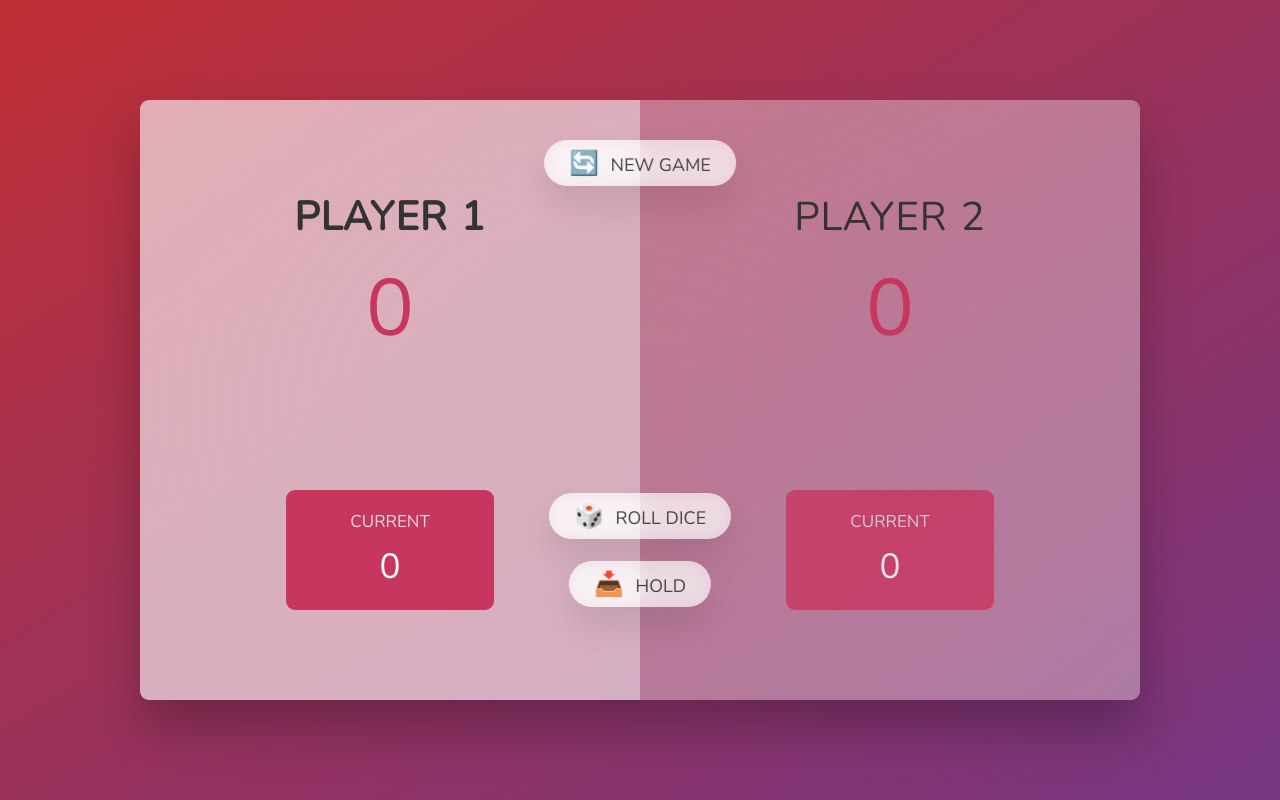
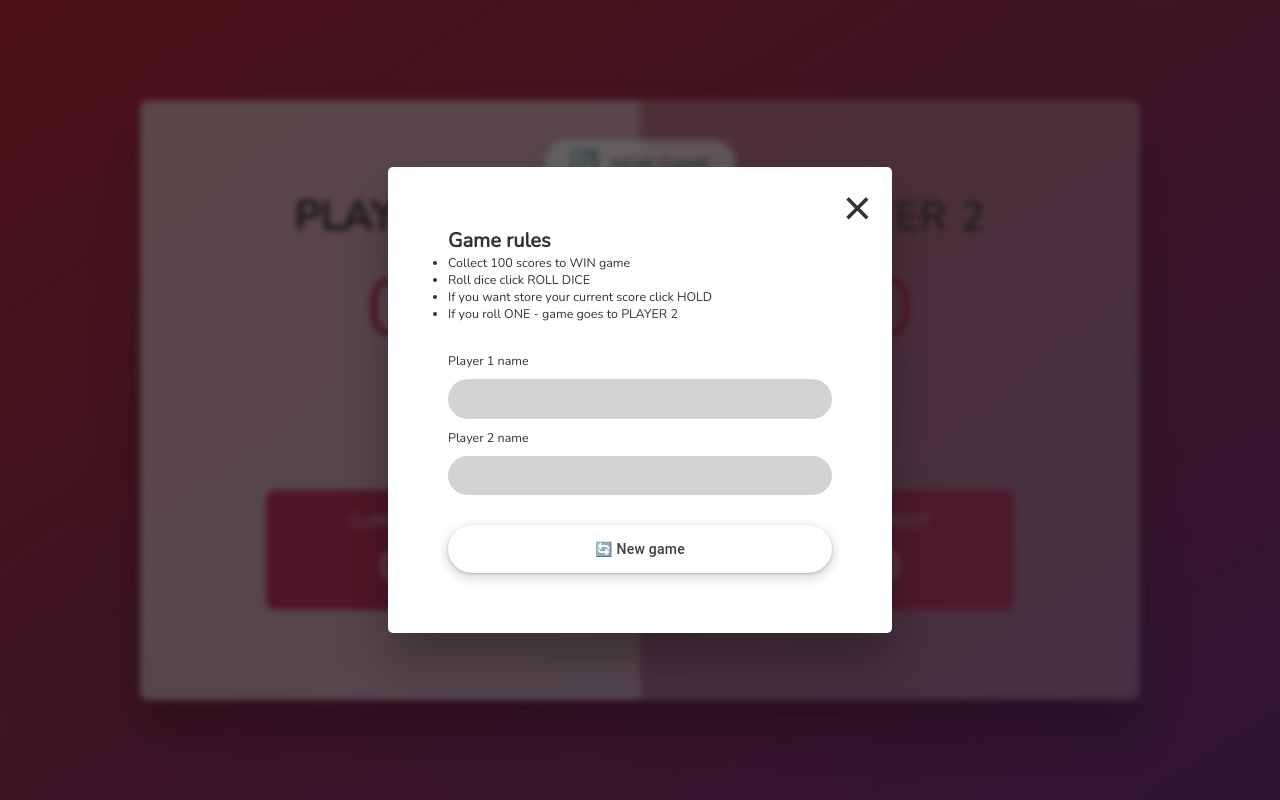
Before and after one commit to MantasGarlauskas/pig-game, a plain HTML site: page index.html in a window 1280 px wide. Drawn offline with nearby package versions, Linux system fonts and the light colour scheme.

Commit message:
players registration modal

```diff
--- a/index.html
+++ b/index.html
@@ -33,6 +33,26 @@
         <button class="btn btn--roll">🎲 Roll dice</button>
         <button class="btn btn--hold">📥 Hold</button>
     </main>
+    <div class="modal hidden">
+        <button class="close-modal">&times;</button>
+        <h1>Game rules</h1>
+        <p>
+            <ul>
+                <li>Collect 100 scores to WIN game</li>
+                <li>Roll dice click ROLL DICE</li>
+                <li>If you want store your current score click HOLD</li>
+                <li>If you roll ONE - game goes to PLAYER 2</li>
+
+            </ul>
+        </p>
+        <div class="error"></div>
+        <label for="player-1-name">Player 1 name</label>
+        <input type="text" id="player-1-name" required>
+        <label for="player-2-name">Player 2 name</label>
+        <input type="text" id="player-2-name" required>
+        <button type="submit" class="btn--start">🔄 New game</button>
+    </div>
+    <div class="overlay hidden"></div>
     <script src="script.js"></script>
 </body>
 
--- a/script.js
+++ b/script.js
@@ -11,7 +11,16 @@ const diceDOM = document.querySelector('.dice');
 const btnNewDOM = document.querySelector('.btn--new');
 const btnRollDOM = document.querySelector('.btn--roll');
 const btnHoldDOM = document.querySelector('.btn--hold');
-let scores, currentScore, activePlayer, playing;
+const modalDOM = document.querySelector('.modal');
+const closeModalDOM = document.querySelector('.close-modal');
+const overlayDOM = document.querySelector('.overlay');
+const startGameDOM = document.querySelector('.btn--start');
+const player1InputDOM = document.getElementById('player-1-name');
+const player2InputDOM = document.getElementById('player-2-name');
+const player1NameDOM = document.getElementById('name--0');
+const player2NameDOM = document.getElementById('name--1');
+const errorMsgDOM = document.querySelector('.error');
+let scores, currentScore, activePlayer, playing, winner;
 
 // Starting conditions
 const init = function() {
@@ -29,7 +38,6 @@ const init = function() {
     player0DOM.classList.add('player--active');
     player1DOM.classList.remove('player--active');
 };
-
 init();
 
 const switchPlayer = function() {
@@ -44,7 +52,6 @@ const switchPlayer = function() {
 btnRollDOM.addEventListener('click', () => {
     if (playing) {
         const dice = Math.trunc(Math.random() * 6) + 1;
-        console.log(dice);
         diceDOM.classList.remove('hidden');
         diceDOM.src = `./img/dice-${dice}.png`;
         if (dice !== 1) {
@@ -61,17 +68,49 @@ btnHoldDOM.addEventListener('click', () => {
     if (playing) {
         scores[activePlayer] += currentScore;
         document.getElementById(`score--${activePlayer}`).textContent = scores[activePlayer];
-        if (scores[activePlayer] >= 50) {
+        if (scores[activePlayer] >= 10) {
             playing = false;
             document.querySelector(`.player--${activePlayer}`).classList.add('player--winner');
             document.querySelector(`.player--${activePlayer}`).classList.remove('player--active');
             diceDOM.classList.add('hidden');
+            winner += document.getElementById(`name--${activePlayer}`).textContent;
         } else {
             switchPlayer();
         }
     }
 
 });
+console.log(winner);
 
 //Reseting game functionality
-btnNewDOM.addEventListener('click', init);
+btnNewDOM.addEventListener('click', openModal);
+
+//open-close modal & start game button
+function openModal() {
+    modalDOM.classList.remove('hidden');
+    overlayDOM.classList.remove('hidden');
+}
+
+function closeModal() {
+    modalDOM.classList.add('hidden');
+    overlayDOM.classList.add('hidden');
+    errorMsgDOM.textContent = ''
+};
+
+function startGameModal() {
+    if (player1InputDOM.value && player2InputDOM.value) {
+        player1NameDOM.textContent = player1InputDOM.value;
+        player2NameDOM.textContent = player2InputDOM.value;
+        closeModal();
+        player1InputDOM.value = '';
+        player2InputDOM.value = '';
+    } else {
+        errorMsgDOM.textContent = `Please enter player names`;
+    }
+    init();
+};
+
+closeModalDOM.addEventListener('click', closeModal);
+startGameDOM.addEventListener('click', startGameModal);
+
+openModal();
--- a/style.css
+++ b/style.css
@@ -1,8 +1,8 @@
 @import url('https://fonts.googleapis.com/css2?family=Nunito&display=swap');
+@import url('./style/button.css');
 * {
     margin: 0;
     padding: 0;
-    box-sizing: border-box;
 }
 
 html {
@@ -104,56 +104,19 @@ main {
     font-size: 3.5rem;
 }
 
+.close-modal {
+    position: absolute;
+    top: 1.2rem;
+    right: 2rem;
+    font-size: 5rem;
+    color: #333;
+    cursor: pointer;
+    border: none;
+    background: none;
+}
+
 
 /* ABSOLUTE POSITIONED ELEMENTS */
-
-.btn {
-    position: absolute;
-    left: 50%;
-    transform: translateX(-50%);
-    color: #444;
-    background: none;
-    border: none;
-    font-family: inherit;
-    font-size: 1.8rem;
-    text-transform: uppercase;
-    cursor: pointer;
-    font-weight: 400;
-    transition: all 0.2s;
-    background-color: white;
-    background-color: rgba(255, 255, 255, 0.6);
-    backdrop-filter: blur(10px);
-    padding: 0.7rem 2.5rem;
-    border-radius: 50rem;
-    box-shadow: 0 1.75rem 3.5rem rgba(0, 0, 0, 0.1);
-}
-
-.btn::first-letter {
-    font-size: 2.4rem;
-    display: inline-block;
-    margin-right: 0.7rem;
-}
-
-.btn--new {
-    top: 4rem;
-}
-
-.btn--roll {
-    top: 39.3rem;
-}
-
-.btn--hold {
-    top: 46.1rem;
-}
-
-.btn:active {
-    transform: translate(-50%, 3px);
-    box-shadow: 0 1rem 2rem rgba(0, 0, 0, 0.15);
-}
-
-.btn:focus {
-    outline: none;
-}
 
 .dice {
     position: absolute;
@@ -173,6 +136,60 @@ main {
     color: #c7365f;
 }
 
+.modal {
+    position: absolute;
+    top: 50%;
+    left: 50%;
+    transform: translate(-50%, -50%);
+    width: 30%;
+    background-color: white;
+    padding: 6rem;
+    border-radius: 5px;
+    box-shadow: 0 3rem 5rem rgba(0, 0, 0, 0.3);
+    z-index: 10;
+    display: flex;
+    flex-direction: column;
+}
+
+.modal label {
+    margin: 1rem 0;
+}
+
+.modal ul {
+    font-size: 1.25rem;
+}
+
+.modal input {
+    border: none;
+    background-color: lightgray;
+    padding: 0.75em;
+    font-size: 1.5rem;
+    border-radius: 3rem;
+    color: white;
+}
+
+.modal label {
+    font-size: 1.25rem;
+}
+
+.modal .error {
+    color: red;
+    font-size: 1.5rem;
+    margin: 1rem 0;
+    ;
+}
+
+.overlay {
+    position: absolute;
+    top: 0;
+    left: 0;
+    width: 100%;
+    height: 100%;
+    background-color: rgba(0, 0, 0, 0.6);
+    backdrop-filter: blur(3px);
+    z-index: 5;
+}
+
 .hidden {
     display: none;
 }
--- /dev/null
+++ b/style/button.css
@@ -0,0 +1,117 @@
+.btn {
+    position: absolute;
+    left: 50%;
+    transform: translateX(-50%);
+    color: #444;
+    background: none;
+    border: none;
+    font-family: inherit;
+    font-size: 1.8rem;
+    text-transform: uppercase;
+    cursor: pointer;
+    font-weight: 400;
+    transition: all 0.2s;
+    background-color: white;
+    background-color: rgba(255, 255, 255, 0.6);
+    backdrop-filter: blur(10px);
+    padding: 0.7rem 2.5rem;
+    border-radius: 50rem;
+    box-shadow: 0 1.75rem 3.5rem rgba(0, 0, 0, 0.1);
+}
+
+.btn::first-letter {
+    font-size: 2.4rem;
+    display: inline-block;
+    margin-right: 0.7rem;
+}
+
+.btn--new {
+    top: 4rem;
+}
+
+.btn--roll {
+    top: 39.3rem;
+}
+
+.btn--hold {
+    top: 46.1rem;
+}
+
+.btn:active {
+    transform: translate(-50%, 3px);
+    box-shadow: 0 1rem 2rem rgba(0, 0, 0, 0.15);
+}
+
+.btn:focus {
+    outline: none;
+}
+
+.btn--start {
+    align-items: center;
+    appearance: none;
+    background-color: #fff;
+    border-radius: 24px;
+    border-style: none;
+    box-shadow: rgba(0, 0, 0, .2) 0 3px 5px -1px, rgba(0, 0, 0, .14) 0 6px 10px 0, rgba(0, 0, 0, .12) 0 1px 18px 0;
+    box-sizing: border-box;
+    color: #3c4043;
+    cursor: pointer;
+    display: inline-flex;
+    fill: currentcolor;
+    font-family: "Google Sans", Roboto, Arial, sans-serif;
+    font-size: 14px;
+    font-weight: 500;
+    height: 48px;
+    justify-content: center;
+    letter-spacing: .25px;
+    line-height: normal;
+    max-width: 100%;
+    overflow: visible;
+    padding: 2px 24px;
+    position: relative;
+    text-align: center;
+    text-transform: none;
+    transition: box-shadow 280ms cubic-bezier(.4, 0, .2, 1), opacity 15ms linear 30ms, transform 270ms cubic-bezier(0, 0, .2, 1) 0ms;
+    user-select: none;
+    -webkit-user-select: none;
+    touch-action: manipulation;
+    width: auto;
+    will-change: transform, opacity;
+    z-index: 0;
+    margin-top: 3rem;
+}
+
+.btn--start:hover {
+    background: #F6F9FE;
+    color: #174ea6;
+}
+
+.btn--start:active {
+    box-shadow: 0 4px 4px 0 rgb(60 64 67 / 30%), 0 8px 12px 6px rgb(60 64 67 / 15%);
+    outline: none;
+}
+
+.btn--start:focus {
+    outline: none;
+    border: 2px solid #4285f4;
+}
+
+.btn--start:not(:disabled) {
+    box-shadow: rgba(60, 64, 67, .3) 0 1px 3px 0, rgba(60, 64, 67, .15) 0 4px 8px 3px;
+}
+
+.btn--start:not(:disabled):hover {
+    box-shadow: rgba(60, 64, 67, .3) 0 2px 3px 0, rgba(60, 64, 67, .15) 0 6px 10px 4px;
+}
+
+.btn--start:not(:disabled):focus {
+    box-shadow: rgba(60, 64, 67, .3) 0 1px 3px 0, rgba(60, 64, 67, .15) 0 4px 8px 3px;
+}
+
+.btn--start:not(:disabled):active {
+    box-shadow: rgba(60, 64, 67, .3) 0 4px 4px 0, rgba(60, 64, 67, .15) 0 8px 12px 6px;
+}
+
+.btn--start:disabled {
+    box-shadow: rgba(60, 64, 67, .3) 0 1px 3px 0, rgba(60, 64, 67, .15) 0 4px 8px 3px;
+}
```
